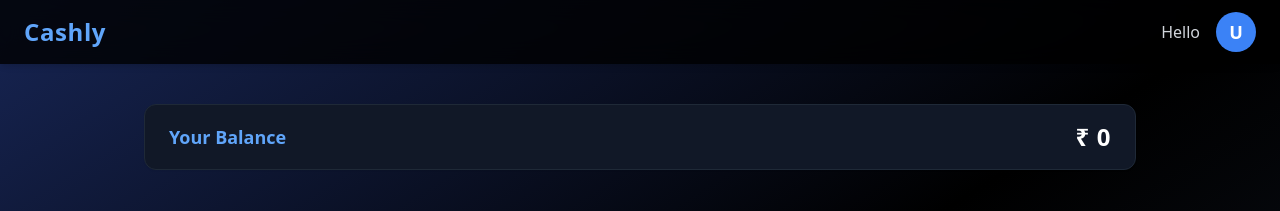
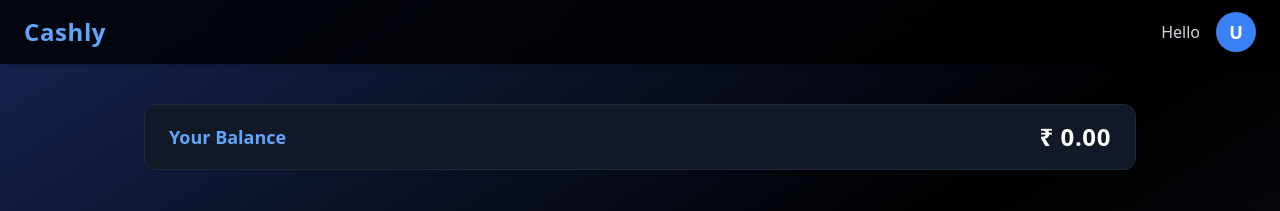
Before and after one commit to ombalgude/cashly, a React (Vite) app in the folder frontend/: page /dashboard in a window 1280 px wide. Shown: the top 211 px of the page. Built offline with nearby package versions, Linux system fonts and the light colour scheme; no server answers.

Commit message:
cut down digits after decimal

```diff
--- a/frontend/src/components/Balance.jsx
+++ b/frontend/src/components/Balance.jsx
@@ -26,7 +26,7 @@ export const Balance = () => {
   return (
     <div className="flex items-center justify-between bg-gray-900 border border-gray-800 rounded-xl px-6 py-4 shadow-sm">
       <div className="text-blue-400 font-semibold text-lg">Your Balance</div>
-      <div className="text-white font-bold text-2xl tracking-wide">₹ {amount}</div>
+      <div className="text-white font-bold text-2xl tracking-wide">₹ {amount.toFixed(2)}</div>
     </div>
   );
 };
```
